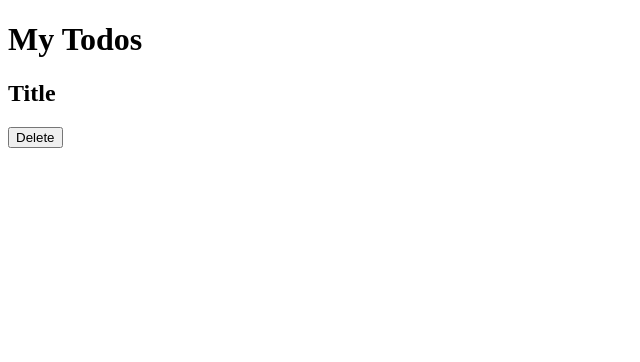
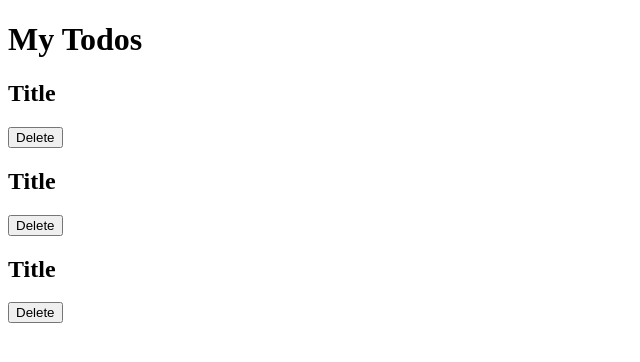
Before and after one commit to CD-Mackay/react-example, a React (Create React App) app: page / in a window 1280 px wide. Shown: the top 362 px of the page, without its empty margins (0-640 px from the left). Built offline with nearby package versions, Linux system fonts and the light colour scheme.

Commit message:
build todo component

```diff
--- a/src/App.js
+++ b/src/App.js
@@ -1,11 +1,12 @@
+import Todo from "./components/Todo";
+
 function App() {
   return (
     <div>
       <h1>My Todos</h1>
-      <div>
-        <h2>Title</h2>
-        <button>Delete</button>
-      </div>
+      <Todo />
+      <Todo />
+      <Todo />
     </div>
   );
 }
--- /dev/null
+++ b/src/components/Todo.js
@@ -0,0 +1,10 @@
+function Todo() {
+  return (
+    <div>
+      <h2>Title</h2>
+      <button>Delete</button>
+    </div>
+  );
+}
+
+export default Todo;
```
